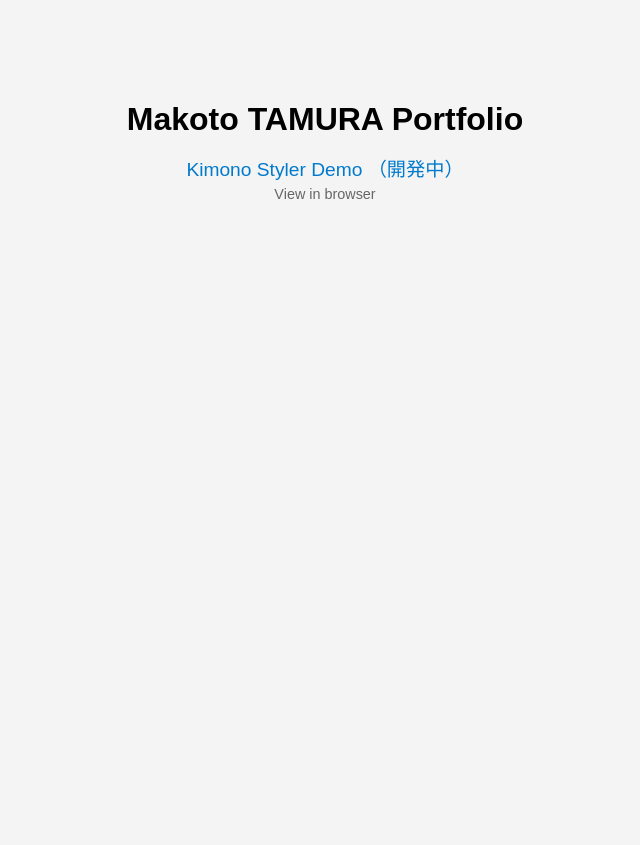
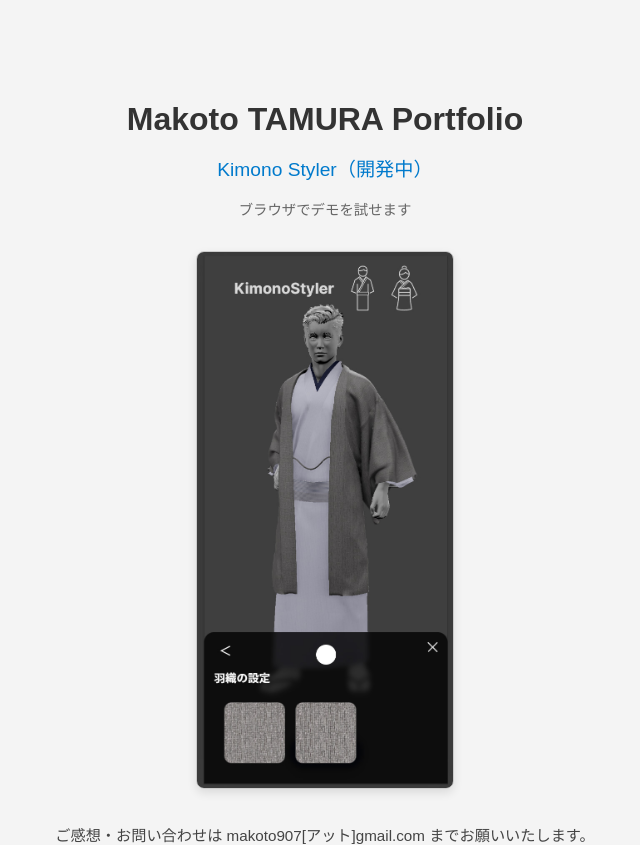
Before and after one commit to Makoto-T/makoto-t.github.io, a plain HTML site: page index.html in a window 1280 px wide. Shown: the whole page, without its empty margins (315-955 px from the left). Before the commit the page ends 800 px from the top, so only its background shows below. Drawn offline with Linux system fonts and the light colour scheme.

Commit message:
Add screenshot and contact info to index.html

```diff
--- a/index.html
+++ b/index.html
@@ -1,5 +1,5 @@
 <!DOCTYPE html>
-<html lang="en">
+<html lang="ja">
 <head>
   <meta charset="UTF-8" />
   <meta name="viewport" content="width=device-width, initial-scale=1" />
@@ -9,11 +9,9 @@
       margin: 0;
       background-color: #f4f4f4;
       font-family: sans-serif;
-      display: flex;
-      flex-direction: column;
-      align-items: center;
       text-align: center;
-      padding-top: 80px; /* 上からの余白 */
+      padding-top: 80px;
+      color: #333;
     }
     h1 {
       font-size: 2em;
@@ -34,13 +32,40 @@
       color: #666;
       margin-top: 0.2em;
     }
+    .contact {
+      margin-top: 2em;
+      font-size: 0.95em;
+      color: #444;
+    }
+    .screenshot {
+        margin-top: 2em;
+    }
+    .screenshot img {
+        max-width: 20%;
+        height: auto;
+        border: 1px solid #ccc;
+        border-radius: 8px;
+        box-shadow: 0 4px 10px rgba(0,0,0,0.1);
+    }
   </style>
 </head>
 <body>
   <h1>Makoto TAMURA Portfolio</h1>
-  <a href="https://makototamura.com/kimono_viewer_app/index.html" target="_blank">
-    Kimono Styler Demo （開発中）
-  </a>
-  <div class="subtext">View in browser</div>
+
+  <p>
+    <a href="https://makototamura.com/kimono_viewer_app/index.html" target="_blank">
+      Kimono Styler（開発中）
+    </a>
+  </p>
+  <div class="subtext">ブラウザでデモを試せます</div>
+    <div class="screenshot">
+        <img src="images/kimono_styler_demo.jpg" alt="Kimono Styler demo screenshot">
+    </div>
+
+  <div class="contact">
+    ご感想・お問い合わせは
+    makoto907[アット]gmail.com</a>
+    までお願いいたします。
+  </div>
 </body>
 </html>
```
Also changed, not shown: images/kimono_styler_demo.jpg (added).
